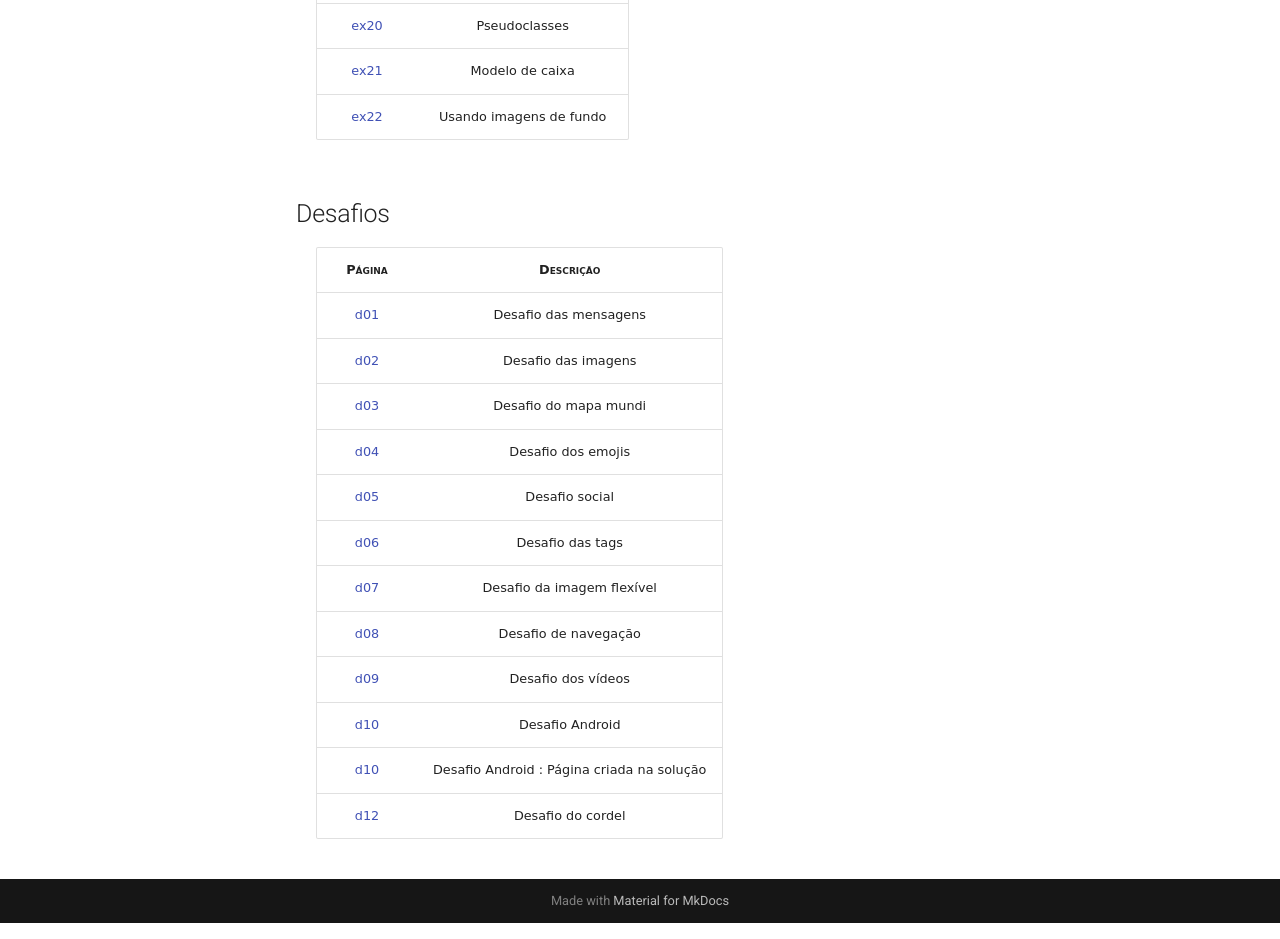
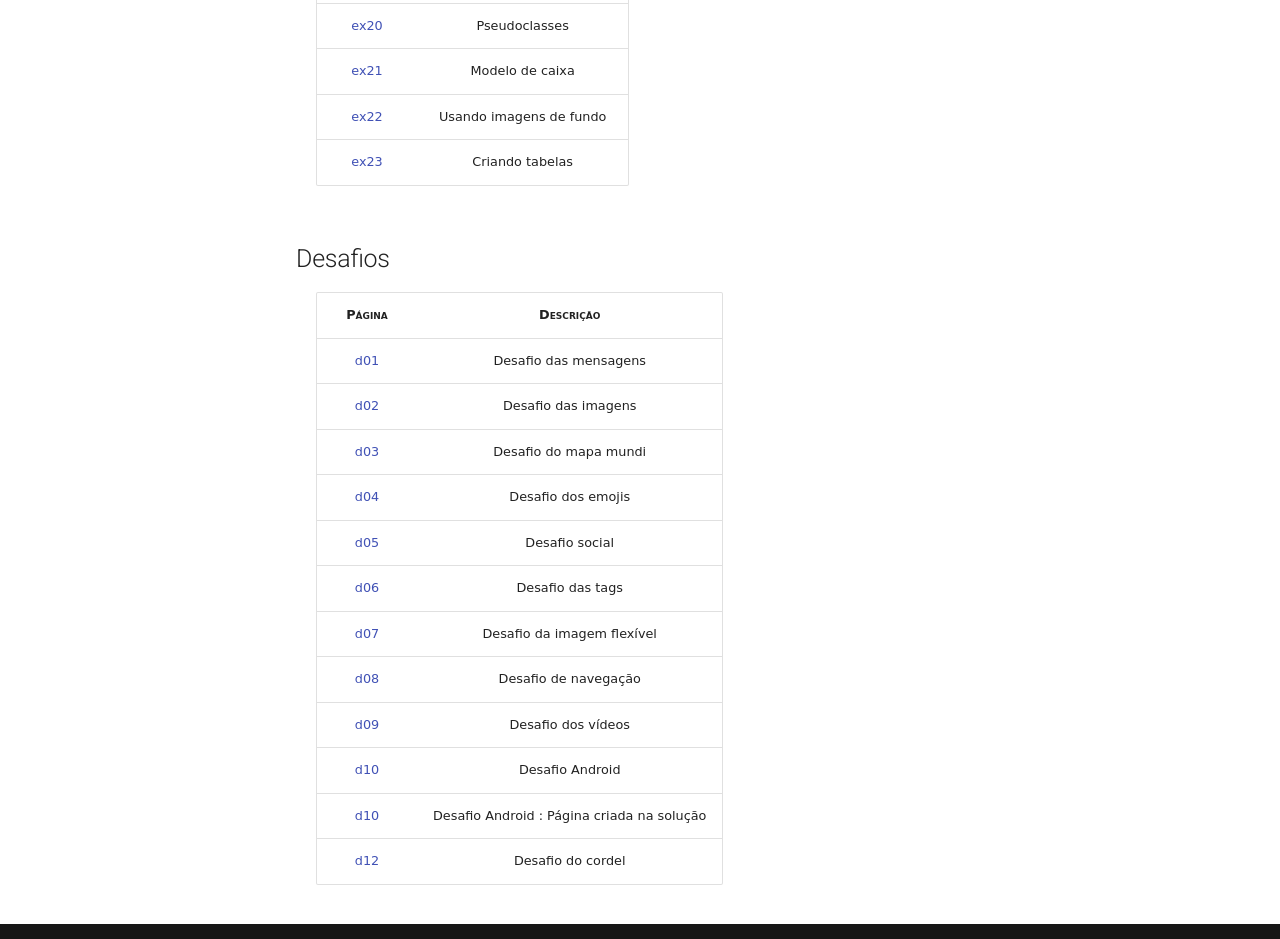
Before and after one commit to FThiagoB/HTML5_CSS3, a plain HTML site: page site/index.html in a window 1280 px wide. Shown: the part 959-1898 px from the top of the page. Drawn offline with Linux system fonts and the light colour scheme; no server answers.

Commit message:
Atualizando a página com links

```diff
--- a/site/index.html
+++ b/site/index.html
@@ -432,6 +432,10 @@
 <td style="text-align: center;"><a href="https://fthiagob.github.io/HTML5_CSS3/exercícios/ex22/">ex22</a></td>
 <td style="text-align: center;">Usando imagens de fundo</td>
 </tr>
+<tr>
+<td style="text-align: center;"><a href="https://fthiagob.github.io/HTML5_CSS3/exercícios/ex23/">ex23</a></td>
+<td style="text-align: center;">Criando tabelas</td>
+</tr>
 </tbody>
 </table>
 <h2 id="desafios">Desafios</h2>
--- a/site/search/search_index.json
+++ b/site/search/search_index.json
@@ -1 +1 @@
-{"config":{"lang":["pt"],"separator":"[\\s\\-]+","pipeline":["stopWordFilter"]},"docs":[{"location":"","title":"In\u00edcio","text":""},{"location":"#exercicios","title":"Exerc\u00edcios","text":"P\u00e1gina Descri\u00e7\u00e3o ex01 Primeira p\u00e1gina HTML ex02 Usando par\u00e1grafos e emojis ex03 Come\u00e7ando com imagens ex04 Usando favicon ex05 Hierarquia de t\u00edtulos ex06 Formata\u00e7\u00e3o de textos ex09 Listas ex11 Usando imagens e \u00e1udios ex12 Usando v\u00eddeos ex13 Folhas de estilo ex14 Folhas de estilo (2) ex15 Folhas de estilo (3) ex16 Representando cores ex17 Usando fontes (1) ex18 Usando fontes (2) ex19 Seletores CSS ex20 Pseudoclasses ex21 Modelo de caixa ex22 Usando imagens de fundo"},{"location":"#desafios","title":"Desafios","text":"P\u00e1gina Descri\u00e7\u00e3o d01 Desafio das mensagens d02 Desafio das imagens d03 Desafio do mapa mundi d04 Desafio dos emojis d05 Desafio social d06 Desafio das tags d07 Desafio da imagem flex\u00edvel d08 Desafio de navega\u00e7\u00e3o d09 Desafio dos v\u00eddeos d10 Desafio Android d10 Desafio Android : P\u00e1gina criada na solu\u00e7\u00e3o d12 Desafio do cordel"}]}
+{"config":{"lang":["pt"],"separator":"[\\s\\-]+","pipeline":["stopWordFilter"]},"docs":[{"location":"","title":"In\u00edcio","text":""},{"location":"#exercicios","title":"Exerc\u00edcios","text":"P\u00e1gina Descri\u00e7\u00e3o ex01 Primeira p\u00e1gina HTML ex02 Usando par\u00e1grafos e emojis ex03 Come\u00e7ando com imagens ex04 Usando favicon ex05 Hierarquia de t\u00edtulos ex06 Formata\u00e7\u00e3o de textos ex09 Listas ex11 Usando imagens e \u00e1udios ex12 Usando v\u00eddeos ex13 Folhas de estilo ex14 Folhas de estilo (2) ex15 Folhas de estilo (3) ex16 Representando cores ex17 Usando fontes (1) ex18 Usando fontes (2) ex19 Seletores CSS ex20 Pseudoclasses ex21 Modelo de caixa ex22 Usando imagens de fundo ex23 Criando tabelas"},{"location":"#desafios","title":"Desafios","text":"P\u00e1gina Descri\u00e7\u00e3o d01 Desafio das mensagens d02 Desafio das imagens d03 Desafio do mapa mundi d04 Desafio dos emojis d05 Desafio social d06 Desafio das tags d07 Desafio da imagem flex\u00edvel d08 Desafio de navega\u00e7\u00e3o d09 Desafio dos v\u00eddeos d10 Desafio Android d10 Desafio Android : P\u00e1gina criada na solu\u00e7\u00e3o d12 Desafio do cordel"}]}
```
Also changed, not shown: 1 other file.
